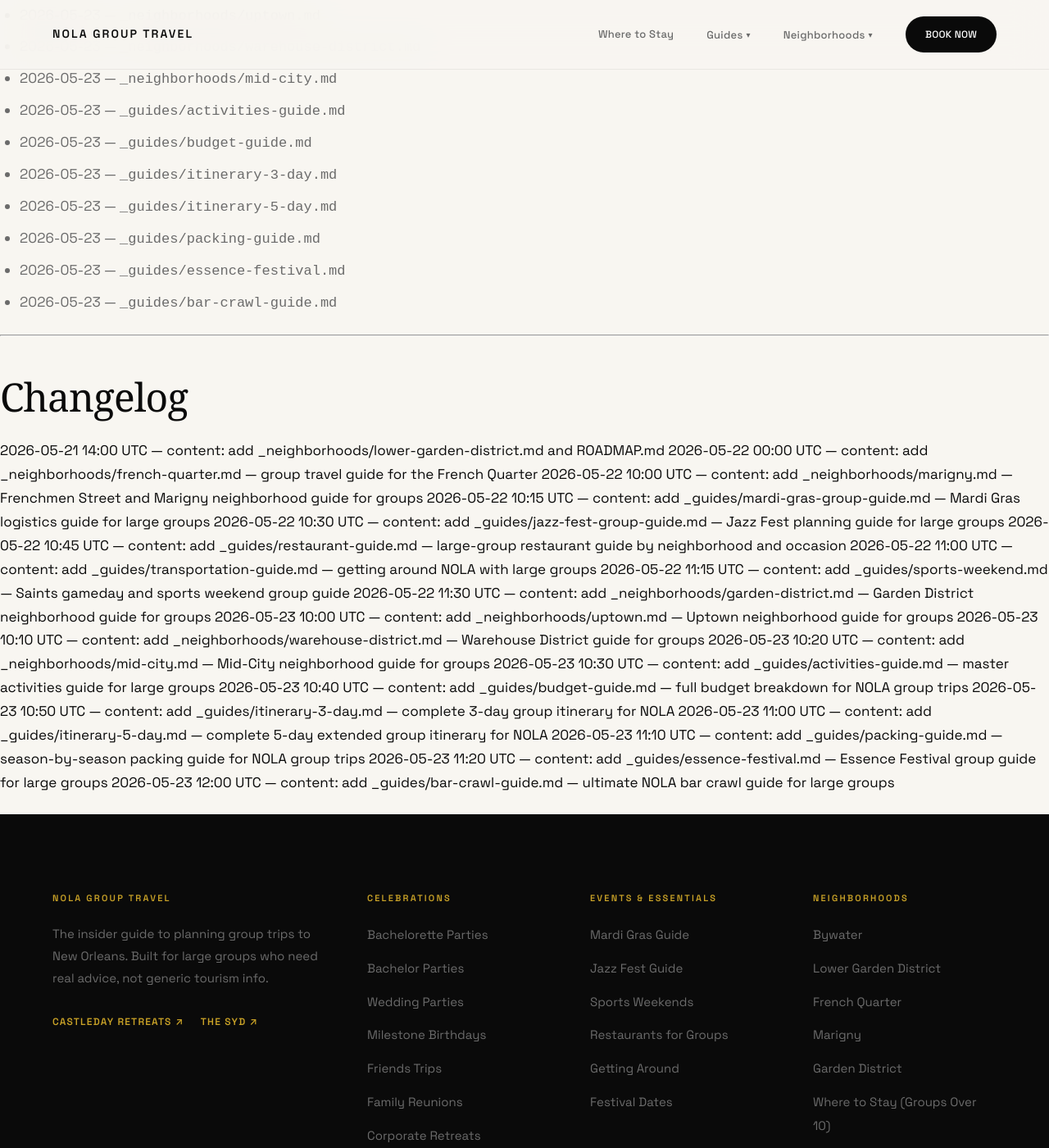
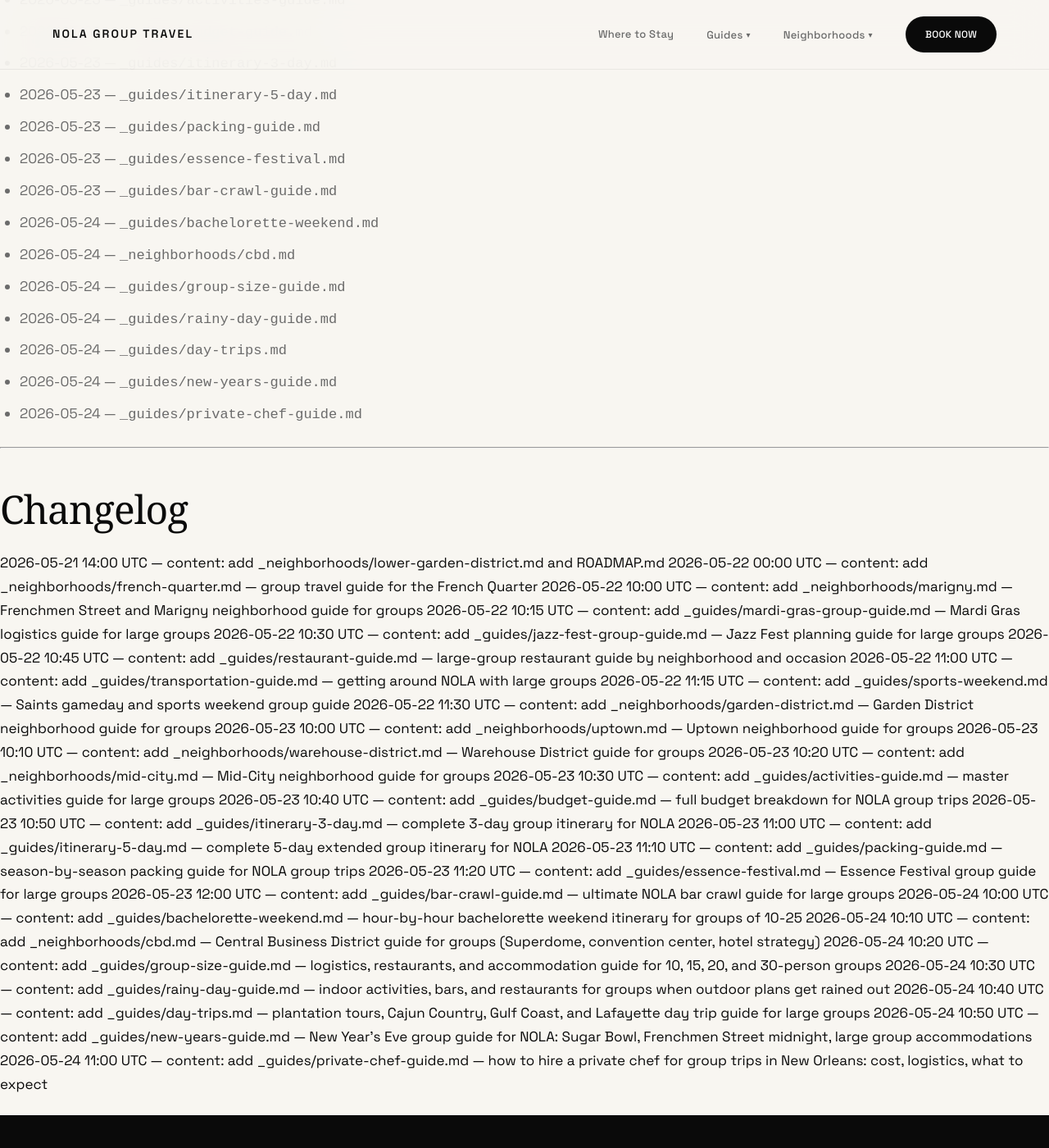
Before and after one commit to sjworth-dev/nola-group-travel, a Jekyll site: the page built from ROADMAP.md, in a window 1280 px wide and 1400 px high, scrolled down 4973 px. Shown: the whole window at 82% size. Built offline with Jekyll 4.4.1, drawn with Linux system fonts in a browser that asks for light colours; some web fonts are replaced; our own code applies the rules of GitHub Pages for plain Markdown files; some of the changed text lies outside the part shown.

Commit message:
seo: update ROADMAP.md — move 7 items to Done, add 5 new Up Next items, update Changelog
https://claude.ai/code/session_01HarxYj7WQ4b1Sau7mxWqRf

```diff
--- a/ROADMAP.md
+++ b/ROADMAP.md
@@ -97,13 +97,11 @@ New guides go in `_guides/<slug>.md`. New neighborhood pages go in `_neighborhoo
 
 ## Up Next
 
-- `_guides/bachelorette-weekend.md` — Extended bachelorette weekend guide: 3-day detailed itinerary for bachelorette groups in NOLA (different from the existing bachelorette-party.md — more tactical, day-by-day)
-- `_neighborhoods/cbd.md` — Central Business District guide for groups (hotels, Superdome proximity, proximity to Warehouse District)
-- `_guides/group-size-guide.md` — "What to do at each group size" guide: specific logistics, restaurant recommendations, and accommodation options for 10-person, 15-person, 20-person, and 30-person groups
-- `_guides/rainy-day-guide.md` — What to do in New Orleans when it rains: indoor activities, museums, bars, restaurants — specifically written for groups whose outdoor plans get rained out
-- `_guides/day-trips.md` — Day trip guide from New Orleans: plantation tours, Cajun Country/Breaux Bridge, Gulf Coast, Lafayette — with group transportation logistics for each
-- `_guides/new-years-guide.md` — New Year's Eve group guide for New Orleans: Sugar Bowl, midnight on Frenchmen Street, where to stay, how to get tickets
-- `_guides/private-chef-guide.md` — Hiring a private chef for your group in New Orleans: how it works, what to expect, cost range, caterers vs. private chefs
+- `_guides/solo-friendly-group-guide.md` — Guide for mixed groups where some attendees are partners/solo travelers who aren't part of the core group: how to manage different interests, give people alone time, and keep the group happy
+- `_guides/second-line-guide.md` — Deep dive on second line parades: what they are, how to find them, how to hire a brass band for your own group second line, what to wear and how to act
+- `_guides/french-quarter-fest.md` — French Quarter Festival group guide: the free music festival every April, how it differs from Jazz Fest, logistics for large groups
+- `_guides/girls-trip-uptown.md` — Girls trip guide specifically for Uptown New Orleans: Magazine Street shopping, Garden District brunch, spa options, and the best bars for a girls night out
+- `_neighborhoods/treme.md` — Tremé neighborhood guide for groups: birthplace of jazz, historic significance, what to do, proximity to French Quarter
 
 ---
 
@@ -139,6 +137,13 @@ New guides go in `_guides/<slug>.md`. New neighborhood pages go in `_neighborhoo
 - 2026-05-23 — `_guides/packing-guide.md`
 - 2026-05-23 — `_guides/essence-festival.md`
 - 2026-05-23 — `_guides/bar-crawl-guide.md`
+- 2026-05-24 — `_guides/bachelorette-weekend.md`
+- 2026-05-24 — `_neighborhoods/cbd.md`
+- 2026-05-24 — `_guides/group-size-guide.md`
+- 2026-05-24 — `_guides/rainy-day-guide.md`
+- 2026-05-24 — `_guides/day-trips.md`
+- 2026-05-24 — `_guides/new-years-guide.md`
+- 2026-05-24 — `_guides/private-chef-guide.md`
 
 ---
 
@@ -163,3 +168,10 @@ New guides go in `_guides/<slug>.md`. New neighborhood pages go in `_neighborhoo
 2026-05-23 11:10 UTC — content: add _guides/packing-guide.md — season-by-season packing guide for NOLA group trips
 2026-05-23 11:20 UTC — content: add _guides/essence-festival.md — Essence Festival group guide for large groups
 2026-05-23 12:00 UTC — content: add _guides/bar-crawl-guide.md — ultimate NOLA bar crawl guide for large groups
+2026-05-24 10:00 UTC — content: add _guides/bachelorette-weekend.md — hour-by-hour bachelorette weekend itinerary for groups of 10-25
+2026-05-24 10:10 UTC — content: add _neighborhoods/cbd.md — Central Business District guide for groups (Superdome, convention center, hotel strategy)
+2026-05-24 10:20 UTC — content: add _guides/group-size-guide.md — logistics, restaurants, and accommodation guide for 10, 15, 20, and 30-person groups
+2026-05-24 10:30 UTC — content: add _guides/rainy-day-guide.md — indoor activities, bars, and restaurants for groups when outdoor plans get rained out
+2026-05-24 10:40 UTC — content: add _guides/day-trips.md — plantation tours, Cajun Country, Gulf Coast, and Lafayette day trip guide for large groups
+2026-05-24 10:50 UTC — content: add _guides/new-years-guide.md — New Year's Eve group guide for NOLA: Sugar Bowl, Frenchmen Street midnight, large group accommodations
+2026-05-24 11:00 UTC — content: add _guides/private-chef-guide.md — how to hire a private chef for group trips in New Orleans: cost, logistics, what to expect
```
